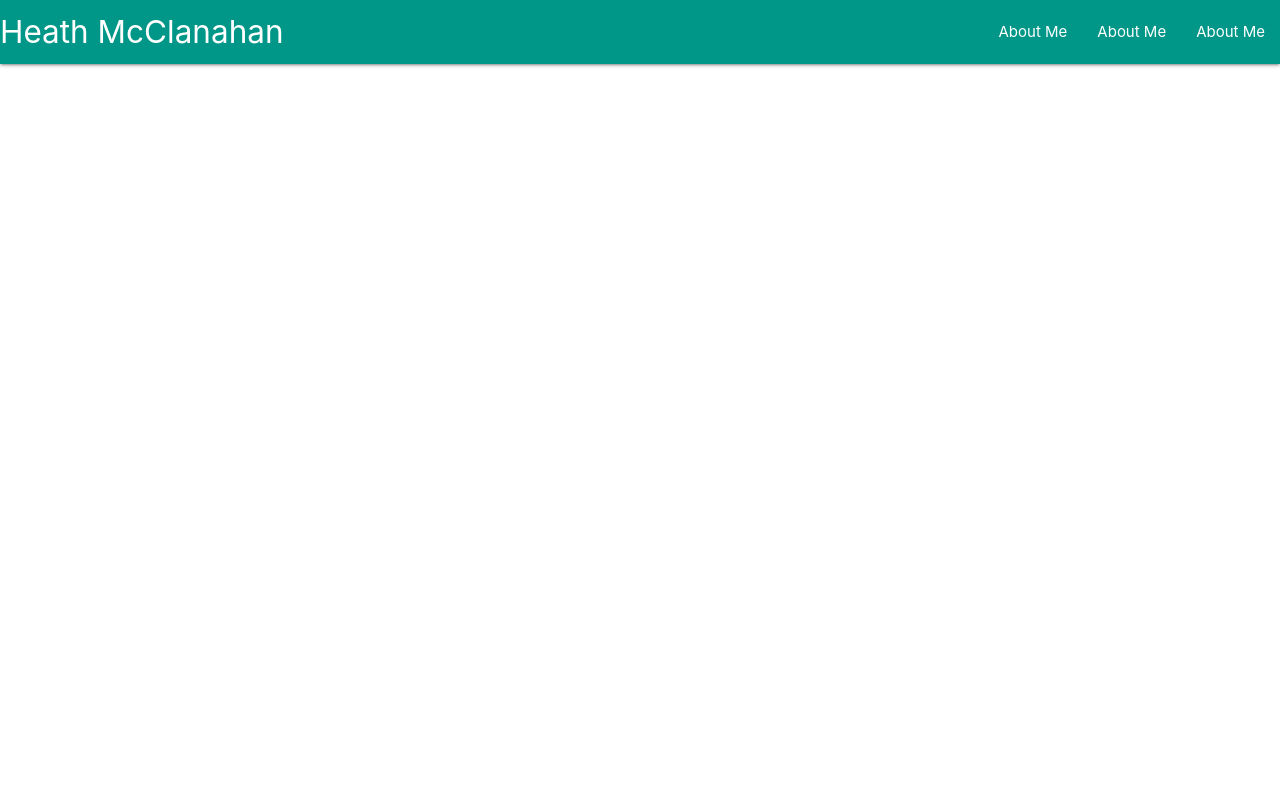
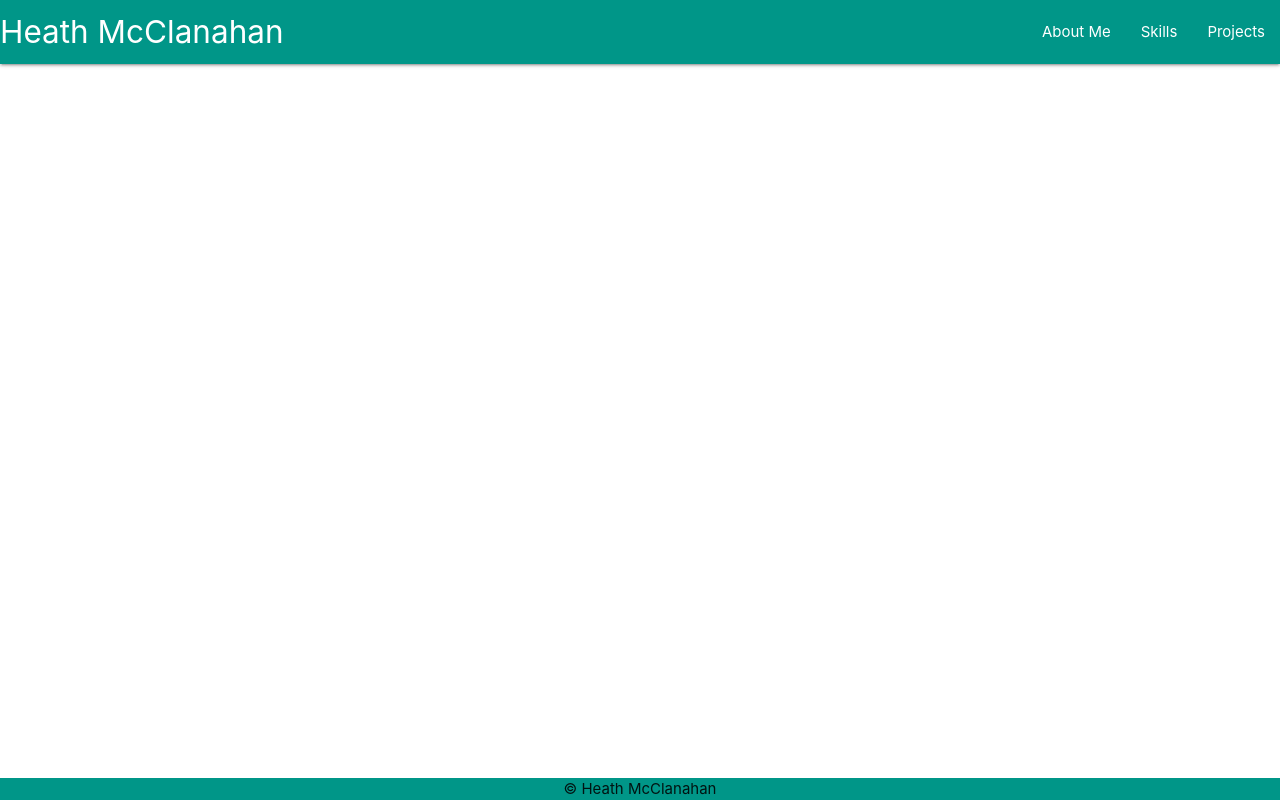
Before and after one commit to Rydralain/portfolio, a plain HTML site: page index.html in a window 1280 px wide. Drawn offline with nearby package versions, Linux system fonts and the light colour scheme.

Commit message:
completed navbar and footer

```diff
--- a/css/styles.css
+++ b/css/styles.css
@@ -0,0 +1,9 @@
+body {
+    display: flex;
+    min-height: 100vh;
+    flex-direction: column;
+  }
+
+  main {
+    flex: 1 0 auto;
+  }
--- a/index.html
+++ b/index.html
@@ -12,6 +12,10 @@
     <!-- Materialize JavaScript -->
     <script src="https://cdnjs.cloudflare.com/ajax/libs/materialize/1.0.0-rc.2/js/materialize.min.js"></script>
 
+    <!--- Materialize icon font-->
+    <link href="https://fonts.googleapis.com/icon?family=Material+Icons" rel="stylesheet">
+
+
     <script src="js/js.js"></script>
 </head>
 <body>
@@ -19,19 +23,27 @@
         <nav>
             <div class="nav-wrapper teal">
                 <span class="left brand-logo">Heath McClanahan</span>
-                <ul class="right">
+                <a href="#" data-target="left-menu" class="sidenav-trigger right"><i class="material-icons">menu</i></a>
+                <ul class="right hide-on-med-and-down">
                     <li><a href="#">About Me</a></li>
-                    <li><a href="#">About Me</a></li>
-                    <li><a href="#">About Me</a></li>
+                    <li><a href="#">Skills</a></li>
+                    <li><a href="#">Projects</a></li>
                 </ul>
             </div>
         </nav>
     </div>
+    <ul class="sidenav" id="left-menu">
+        <li><a href="#">About Me</a></li>
+        <li><a href="#">Skills</a></li>
+        <li><a href="#">Projects</a></li>
+    </ul>
     <main>
 
     </main>
-    <footer>
-
+    <footer class="footer-copyright  teal">
+        <div class="container center">
+                © Heath McClanahan
+        </div>
     </footer>
 </body>
 </html>
--- a/js/js.js
+++ b/js/js.js
@@ -1,4 +1,12 @@
 $(document).ready(function(){
 
+  // activate materialize sidenav
+  $(document).ready(function(){
+    $('.sidenav').sidenav();
+  });
 
+  // activate materialize scrollspy
+  $(document).ready(function(){
+    $('.scrollspy').scrollSpy();
   });
+});
```
